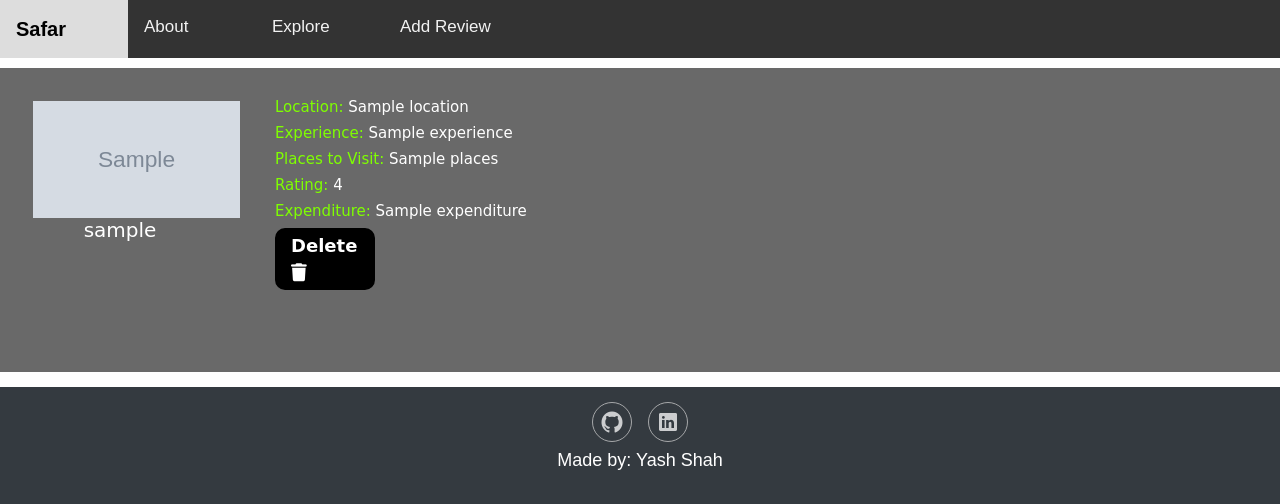
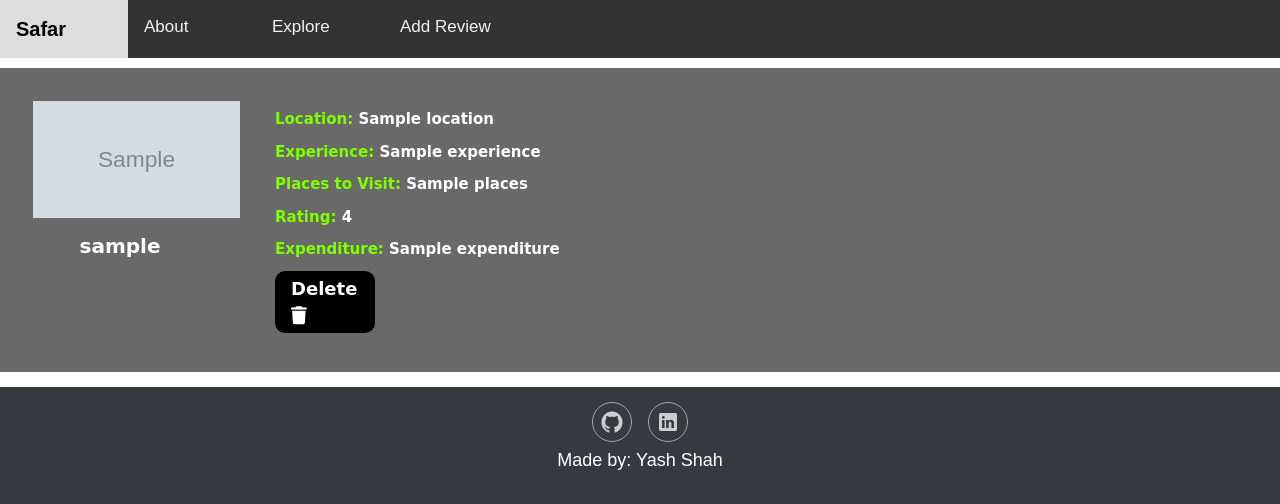
Before and after one commit to coder2402/Travelling-blogs, a Node server app: template views/explore.ejs in a window 1280 px wide. Shown: the top 504 px of the page. Run offline with Node 20, Linux system fonts and the light colour scheme; the template is opened without the code that fills it: most values are stand-ins (such as "Sample title", 1, 10 or a date in 2020); grey boxes marked "Sample" are stand-in pictures; some libraries are stand-ins or nearby versions.

Commit message:
🎨 Palette: Use semantic paragraph tags for styling in explore page
Co-authored-by: coder2402 <76220716+coder2402@users.noreply.github.com>

```diff
--- a/static/css/explore.css
+++ b/static/css/explore.css
@@ -30,6 +30,8 @@ a {
 
 .user {
     font-size: 20px;
+    font-weight: bold;
+    margin: 0.67em 0;
     text-align: center;
     color: white;
     font-family: cursive;
@@ -48,6 +50,8 @@ span {
 
 .data {
     font-size: 15px;
+    font-weight: bold;
+    margin: 0.67em 0;
 }
 
 .delete-btn {
--- a/views/explore.ejs
+++ b/views/explore.ejs
@@ -13,8 +13,8 @@
         <div class="main">
             <% if (!reviews || reviews.length === 0) { %>
                 <div class="review" style="justify-content: center; align-items: center; flex-direction: column;">
-                    <h1 class="user">No travel experiences yet!</h1>
-                    <h1 class="data" style="margin-top: 10px; color: white;">Be the first to share your journey.</h1>
+                    <p class="user">No travel experiences yet!</p>
+                    <p class="data" style="margin-top: 10px; color: white;">Be the first to share your journey.</p>
                     <div class="delete-btn" style="width: auto; padding: 0; text-align: center;">
                         <a href="/new-review" style="display: block; padding: 5px 20px;" aria-label="Add a new review">Add Review</a>
                     </div>
@@ -24,26 +24,26 @@
                 <div class="review">
                     <div class="left">
                         <img class="img" src="<%=i.image%>" alt="Image for <%=i.location%> posted by <%=i.username%>">
-                        <h1 class="user">
+                        <p class="user">
                             <%=i.username%>
-                        </h1>
+                        </p>
                     </div>
                     <div class="right">
-                        <h1 class="data"><span>Location: </span>
+                        <p class="data"><span>Location: </span>
                             <%=i.location%>
-                        </h1>
-                        <h1 class="data"><span>Experience:</span>
+                        </p>
+                        <p class="data"><span>Experience:</span>
                             <%=i.experience%>
-                        </h1>
-                        <h1 class="data"><span>Places to Visit:</span>
+                        </p>
+                        <p class="data"><span>Places to Visit:</span>
                             <%=i.places%>
-                        </h1>
-                        <h1 class="data"><span>Rating:</span>
+                        </p>
+                        <p class="data"><span>Rating:</span>
                             <%=i.rating%>
-                        </h1>
-                        <h1 class="data"><span>Expenditure:</span>
+                        </p>
+                        <p class="data"><span>Expenditure:</span>
                             <%=i.expenditure%>
-                        </h1>
+                        </p>
                         <div class="delete-btn"> <a href="/delete-review/?id=<%= i._id %>" onclick="return confirm('Are you sure you want to delete this review?');" aria-label="Delete review for <%=i.location%> by <%=i.username%>">Delete <i class="fas fa-trash" aria-hidden="true"></i></a></div>
                     </div>
                 </div>
```
Also changed, not shown: .Jules/palette.md.
